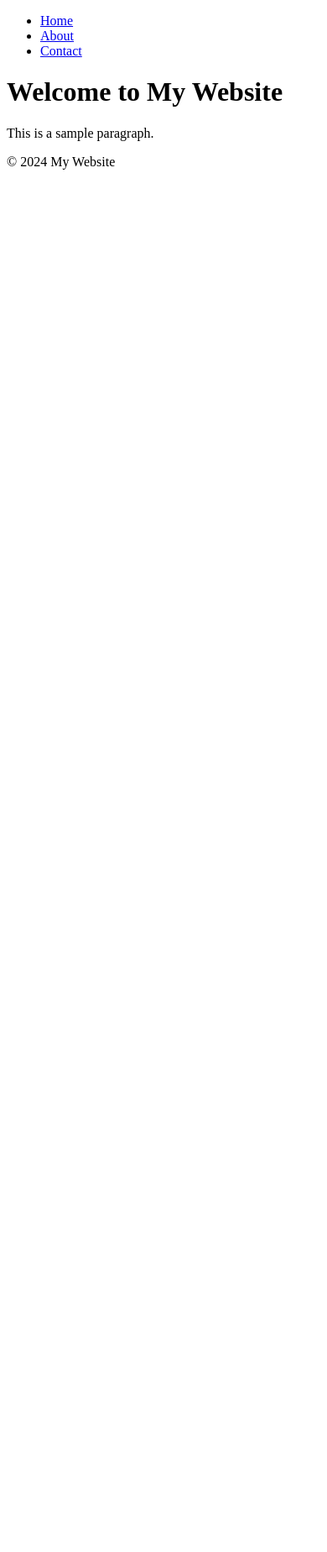
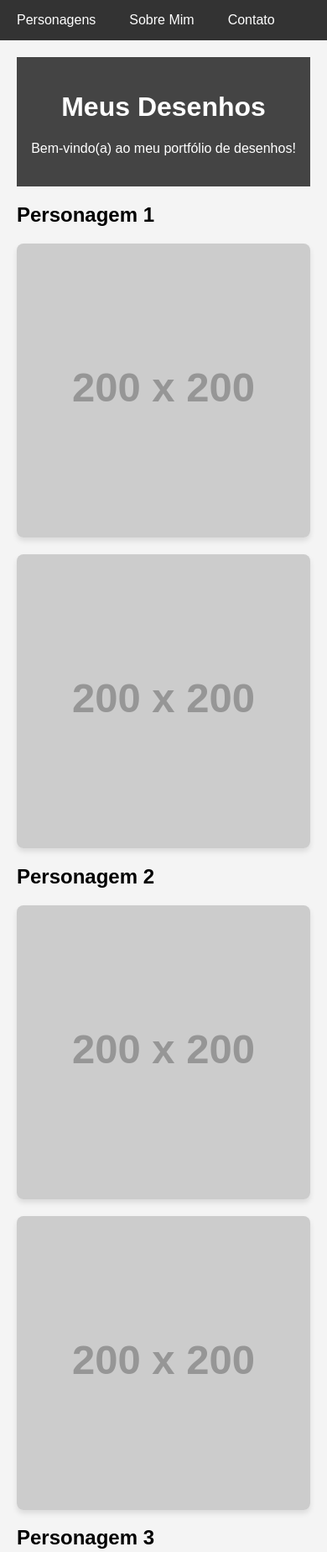
Before and after one commit to ibizakaon/alex, a plain HTML site: page index.html in a window 390 px wide. Shown: the top 1848 px of the page at 84% size. Before the commit the page ends 844 px from the top, so only its background shows below. Drawn offline with Linux system fonts and the light colour scheme; placeholder pictures from the web are drawn by us.

Commit message:
index.html

```diff
--- a/index.html
+++ b/index.html
@@ -1,30 +1,186 @@
-<!-- index.html -->
-
 <!DOCTYPE html>
-<html lang="en">
+<html lang="pt-BR">
 <head>
     <meta charset="UTF-8">
     <meta name="viewport" content="width=device-width, initial-scale=1.0">
-    <title>My Website</title>
-    <link rel="stylesheet" href="styles.css"> <!-- link to external stylesheet -->
+    <title>Meus Desenhos</title>
+    <style>
+        /* Estilos gerais */
+        body {
+            font-family: Arial, sans-serif;
+            margin: 0;
+            padding: 0;
+            background-color: #f4f4f4;
+        }
+
+        /* Menu horizontal */
+        nav {
+            background-color: #333;
+            overflow: hidden;
+        }
+
+        nav ul {
+            list-style: none;
+            margin: 0;
+            padding: 0;
+            display: flex;
+        }
+
+        nav ul li {
+            position: relative;
+        }
+
+        nav ul li a {
+            display: block;
+            color: white;
+            text-decoration: none;
+            padding: 15px 20px;
+            transition: background 0.3s;
+        }
+
+        nav ul li a:hover {
+            background-color: #00bcd4;
+        }
+
+        /* Estilo do drop-down */
+        nav ul li ul {
+            display: none;
+            position: absolute;
+            background-color: #444;
+            list-style: none;
+            top: 100%;
+            left: 0;
+            min-width: 200px;
+            z-index: 1000;
+            padding: 0;
+        }
+
+        nav ul li ul li a {
+            padding: 10px 15px;
+            border-bottom: 1px solid #555;
+        }
+
+        nav ul li ul li a:hover {
+            background-color: #00bcd4;
+        }
+
+        nav ul li.open > ul {
+            display: block;
+        }
+
+        /* Conteúdo principal */
+        main {
+            padding: 20px;
+        }
+
+        header {
+            text-align: center;
+            padding: 20px 0;
+            background-color: #444;
+            color: white;
+        }
+
+        /* Galeria de desenhos */
+        .gallery {
+            display: grid;
+            grid-template-columns: repeat(auto-fit, minmax(200px, 1fr));
+            gap: 20px;
+        }
+
+        .gallery img {
+            width: 100%;
+            border-radius: 8px;
+            box-shadow: 0 4px 6px rgba(0, 0, 0, 0.1);
+            transition: transform 0.3s;
+        }
+
+        .gallery img:hover {
+            transform: scale(1.05);
+        }
+
+        /* Rodapé */
+        footer {
+            background-color: #333;
+            color: white;
+            text-align: center;
+            padding: 10px 0;
+            margin-top: 20px;
+        }
+    </style>
 </head>
 <body>
-    <header>
-        <nav>
-            <ul>
-                <li><a href="#">Home</a></li>
-                <li><a href="#">About</a></li>
-                <li><a href="#">Contact</a></li>
-            </ul>
-        </nav>
-    </header>
+    <!-- Menu horizontal com drop-down -->
+    <nav>
+        <ul>
+            <li class="menu-item">
+                <a href="#personagens" class="menu-toggle">Personagens</a>
+                <ul>
+                    <li><a href="#personagem1">Personagem 1</a></li>
+                    <li><a href="#personagem2">Personagem 2</a></li>
+                    <li><a href="#personagem3">Personagem 3</a></li>
+                    <li><a href="#personagem4">Personagem 4</a></li>
+                </ul>
+            </li>
+            <li><a href="#sobre">Sobre Mim</a></li>
+            <li><a href="#contato">Contato</a></li>
+        </ul>
+    </nav>
+
+    <!-- Conteúdo principal -->
     <main>
-        <h1>Welcome to My Website</h1>
-        <p>This is a sample paragraph.</p>
+        <header>
+            <h1>Meus Desenhos</h1>
+            <p>Bem-vindo(a) ao meu portfólio de desenhos!</p>
+        </header>
+
+        <!-- Seções de personagens -->
+        <section id="personagem1">
+            <h2>Personagem 1</h2>
+            <div class="gallery">
+                <img src="https://via.placeholder.com/200?text=Desenho+1" alt="Desenho 1 da Personagem 1">
+                <img src="https://via.placeholder.com/200?text=Desenho+2" alt="Desenho 2 da Personagem 1">
+            </div>
+        </section>
+
+        <section id="personagem2">
+            <h2>Personagem 2</h2>
+            <div class="gallery">
+                <img src="https://via.placeholder.com/200?text=Desenho+1" alt="Desenho 1 da Personagem 2">
+                <img src="https://via.placeholder.com/200?text=Desenho+2" alt="Desenho 2 da Personagem 2">
+            </div>
+        </section>
+
+        <section id="personagem3">
+            <h2>Personagem 3</h2>
+            <div class="gallery">
+                <img src="https://via.placeholder.com/200?text=Desenho+1" alt="Desenho 1 da Personagem 3">
+                <img src="https://via.placeholder.com/200?text=Desenho+2" alt="Desenho 2 da Personagem 3">
+            </div>
+        </section>
+
+        <section id="personagem4">
+            <h2>Personagem 4</h2>
+            <div class="gallery">
+                <img src="https://via.placeholder.com/200?text=Desenho+1" alt="Desenho 1 da Personagem 4">
+                <img src="https://via.placeholder.com/200?text=Desenho+2" alt="Desenho 2 da Personagem 4">
+            </div>
+        </section>
+
+        <!-- Rodapé -->
+        <footer>
+            <p>&copy; 2024 Meus Desenhos. Todos os direitos reservados.</p>
+        </footer>
     </main>
-    <footer>
-        <p>&copy; 2024 My Website</p>
-    </footer>
-    <script src="script.js"></script> <!-- link to external script -->
+
+    <!-- JavaScript para abrir e fechar menus -->
+    <script>
+        document.querySelectorAll('.menu-toggle').forEach(menuToggle => {
+            menuToggle.addEventListener('click', function(event) {
+                event.preventDefault();
+                const parent = this.parentElement;
+                parent.classList.toggle('open');
+            });
+        });
+    </script>
 </body>
 </html>
```
